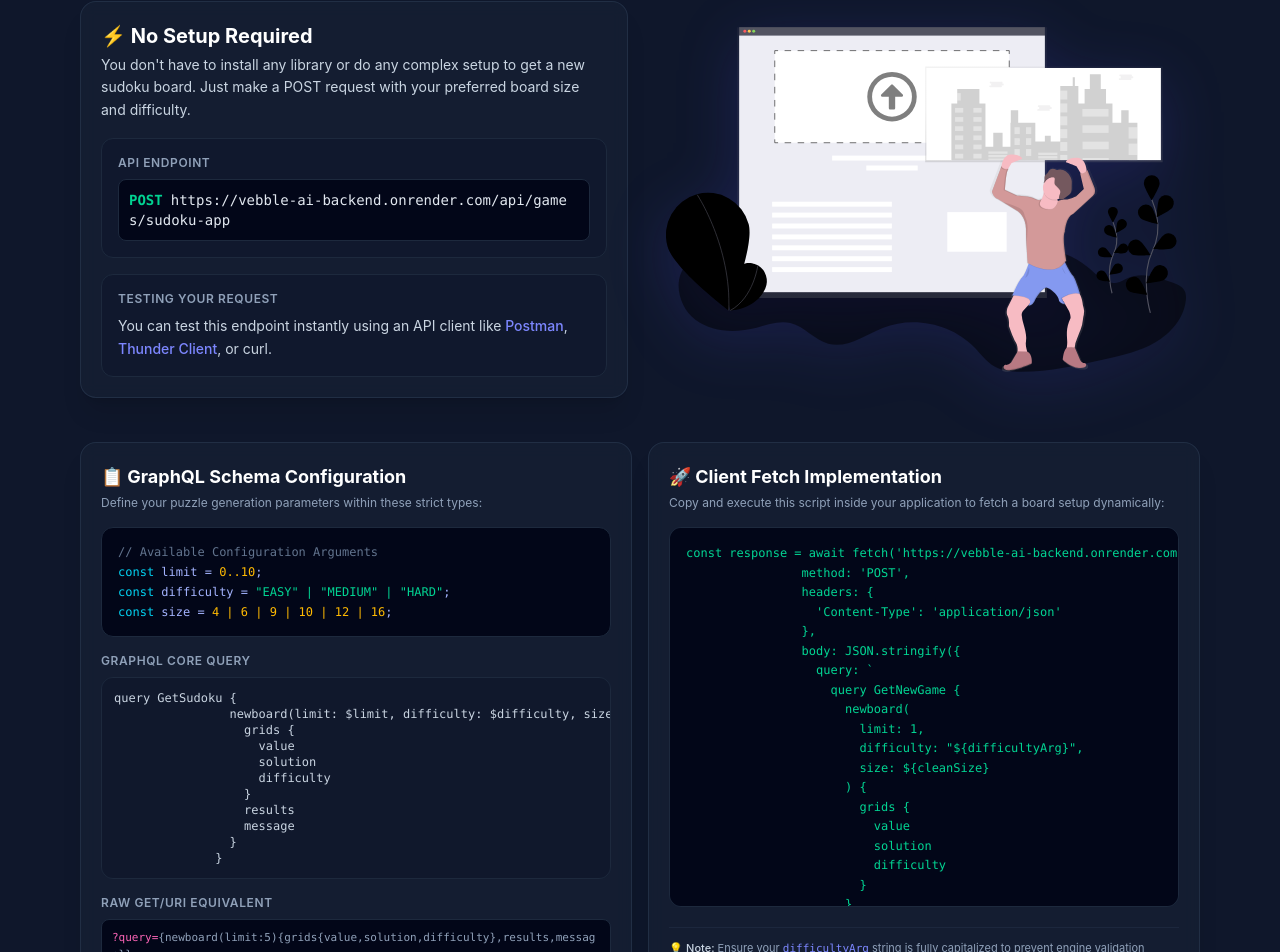
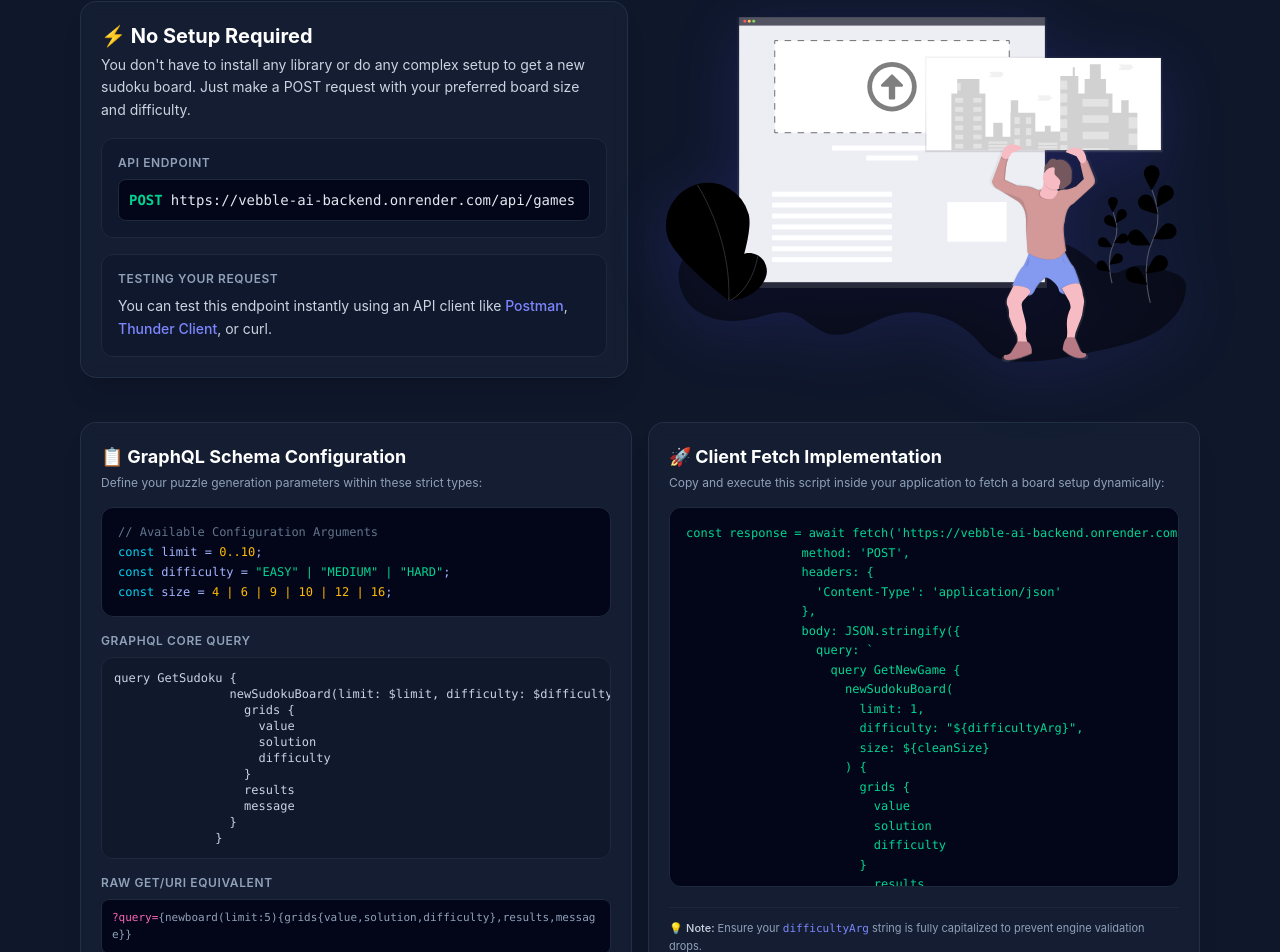
Before and after one commit to Gyaneshkr5009/PlaySocket.io, a React (Vite) app: page /docs in a window 1280 px wide. Shown: the part 413-1365 px from the top of the page. Built offline with nearby package versions, Linux system fonts and the light colour scheme.

Commit message:
docs Updated

```diff
--- a/src/pages/GetStarted.jsx
+++ b/src/pages/GetStarted.jsx
@@ -53,7 +53,7 @@ function GetStarted() {
             </h4>
             <p className="bg-slate-950 border border-slate-800 p-2.5 rounded-lg font-mono text-xs md:text-sm break-all text-slate-200">
               <span className="text-emerald-400 font-bold mr-2">POST</span>
-              https://vebble-ai-backend.onrender.com/api/games/sudoku-app
+              https://vebble-ai-backend.onrender.com/api/games
             </p>
           </div>
 
@@ -101,7 +101,7 @@ function GetStarted() {
             <h4 className="text-xs font-semibold uppercase tracking-wider text-slate-400 mb-2">GraphQL Core Query</h4>
             <pre className="bg-slate-900/60 border border-slate-800 p-3 rounded-xl font-mono text-xs text-slate-300 overflow-x-auto whitespace-pre">
               {`query GetSudoku {
-                newboard(limit: $limit, difficulty: $difficulty, size: $size) {
+                newSudokuBoard(limit: $limit, difficulty: $difficulty, size: $size) {
                   grids {
                     value
                     solution
@@ -130,7 +130,7 @@ function GetStarted() {
             <p className="text-slate-400 text-xs mb-4">Copy and execute this script inside your application to fetch a board setup dynamically:</p>
 
             <pre className="bg-slate-950 border border-slate-800 p-4 rounded-xl font-mono text-xs text-emerald-400 overflow-x-auto whitespace-pre leading-relaxed max-h-[380px]">
-              {`const response = await fetch('https://vebble-ai-backend.onrender.com/api/games/sudoku-app', {
+              {`const response = await fetch('https://vebble-ai-backend.onrender.com/api/games', {
                 method: 'POST',
                 headers: {
                   'Content-Type': 'application/json'
@@ -138,7 +138,7 @@ function GetStarted() {
                 body: JSON.stringify({
                   query: \`
                     query GetNewGame {
-                      newboard(
+                      newSudokuBoard(
                         limit: 1,
                         difficulty: "\${difficultyArg}",
                         size: \${cleanSize}
@@ -148,6 +148,8 @@ function GetStarted() {
                           solution
                           difficulty
                         }
+                          results
+                          message
                       }
                     }
                   \`
```
